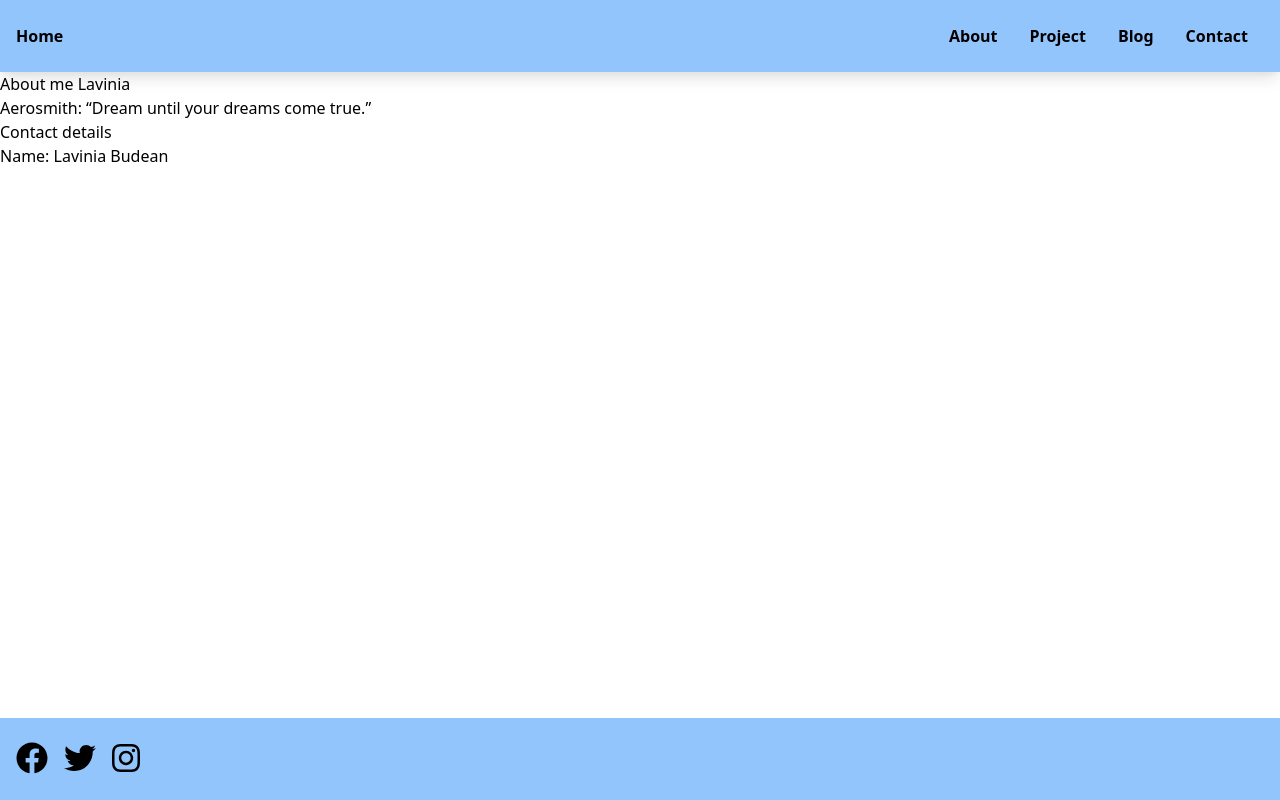
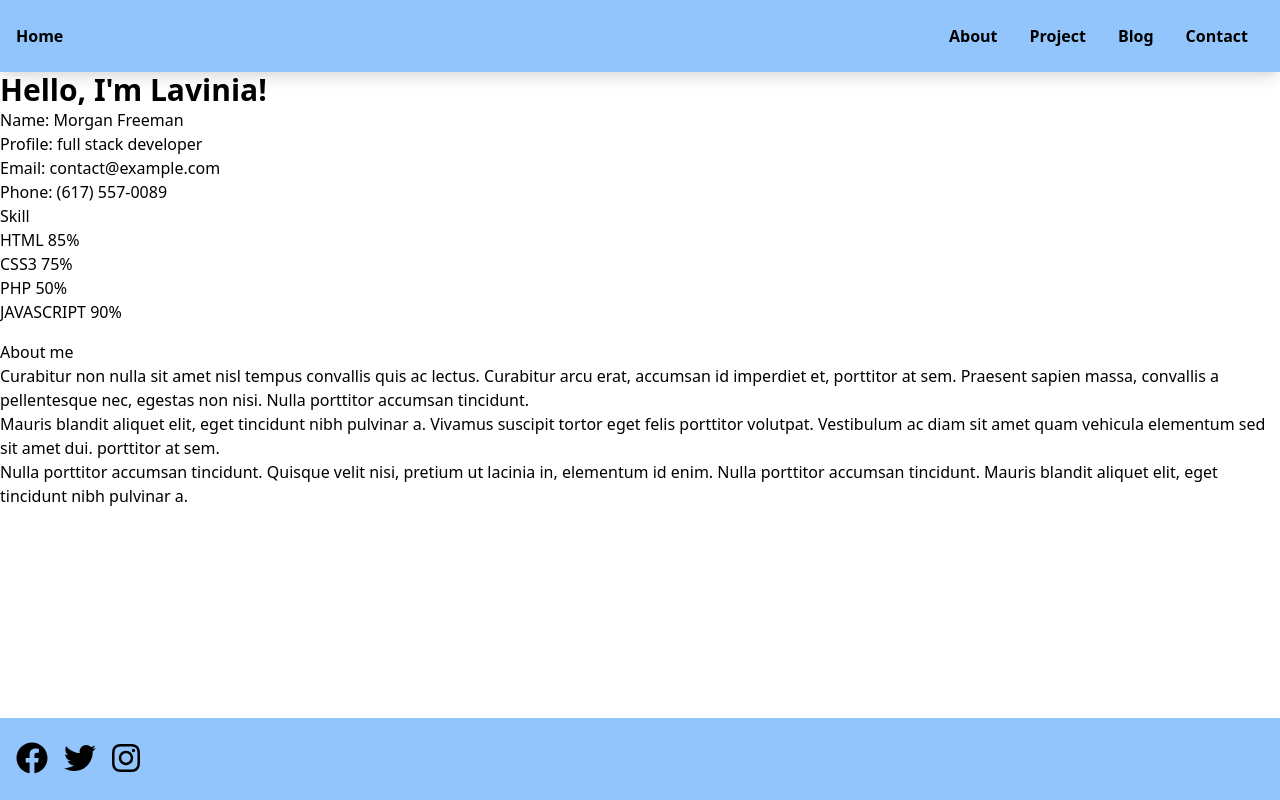
Before and after one commit to lavinialavi/individualPj, a React (Create React App) app in the folder blog/: page /about in a window 1280 px wide. Built offline with nearby package versions, Linux system fonts and the light colour scheme.

Commit message:
"worked on contact me"

```diff
--- a/blog/package.json
+++ b/blog/package.json
@@ -12,6 +12,7 @@
     "react": "^16.12.0",
     "react-codepen-embed": "^1.0.1",
     "react-dom": "^16.12.0",
+    "react-instagram-embed": "^1.5.0",
     "react-router-dom": "^5.1.2",
     "react-scripts": "3.4.0",
     "video-react": "^0.14.1"
--- a/blog/src/blogPostList.js
+++ b/blog/src/blogPostList.js
@@ -1,17 +1,18 @@
 const blogPostsList = [
     {
-        title: 'Hey, first',
-        link: 'hey-first',
+        title: 'Envision YOU',
+        link: 'first-blog',
         date: '25 Feb',
-        author: 'Author: Daniel',
-        summary: 'h ldhlk ldkshak kdklash lkhlksad'
+        author: 'Elena ',
+        summary: 'If You Are Working On Something That You Really Care About, You Don’t Have To Be Pushed. The Vision Pulls You',
+        picture: '/media/coffee.png'
     },
     {
         title: 'Hey, second',
-        link: 'dsadsa',
+        link: 'second-blog',
         date: '26 Feb',
-        author: 'Author: Daniel',
-        summary: 'h ldhlk ldkshak kdklash lkhlksad'
+        author: 'Author: Lavinia',
+        summary: 'Dream until your dreams come true'
     },
 ]
 
--- a/blog/src/components/About.js
+++ b/blog/src/components/About.js
@@ -4,18 +4,66 @@ import Layout from './Layout'
 function About(props) {
     return (
         <Layout>
-            <h2>About me {props.title}</h2>
+     <div className="container mx-auto">
+            <h1 className="font-bold text-3xl" >Hello, I'm Lavinia!</h1>
+            <div className="flex">
+                      <div className="col-sm-6 col-md-7">
+                        <div className="about-info">
+                          <p><span className="title-s">Name: </span> <span>Morgan Freeman</span></p>
+                          <p><span className="title-s">Profile: </span> <span>full stack developer</span></p>
+                          <p><span className="title-s">Email: </span> <span>contact@example.com</span></p>
+                          <p><span className="title-s">Phone: </span> <span>(617) 557-0089</span></p>
+                        </div>
+                      </div>
+                    </div>
+                    <div className="skill-mf">
+                      <p className="title-s">Skill</p>
+                      <span>HTML</span> <span className="pull-right">85%</span>
+                      <div className="progress">
+                        <div className="progress-bar" role="progressbar" style={{width: '85%'}} aria-valuenow={85} aria-valuemin={0} aria-valuemax={100} />
+                      </div>
+                      <span>CSS3</span> <span className="pull-right">75%</span>
+                      <div className="progress">
+                        <div className="progress-bar" role="progressbar" style={{width: '75%'}} aria-valuenow={75} aria-valuemin={0} aria-valuemax={100} />
+                      </div>
+                      <span>PHP</span> <span className="pull-right">50%</span>
+                      <div className="progress">
+                        <div className="progress-bar" role="progressbar" style={{width: '50%'}} aria-valuenow={50} aria-valuemin={0} aria-valuemax={100} />
+                      </div>
+                      <span>JAVASCRIPT</span> <span className="pull-right">90%</span>
+                      <div className="progress">
+                        <div className="progress-bar" role="progressbar" style={{width: '90%'}} aria-valuenow={90} aria-valuemin={0} aria-valuemax={100} />
+                      </div>
+                    </div>
+                  </div>
+                  <div className="col-md-6">
+                    <div className="about-me pt-4 pt-md-0">
+                      <div className="title-box-2">
+                        <h5 className="title-left">
+                          About me
+                        </h5>
+                      </div>
+                      <p className="lead">
+                        Curabitur non nulla sit amet nisl tempus convallis quis ac lectus. Curabitur arcu erat, accumsan id
+                        imperdiet et, porttitor
+                        at sem. Praesent sapien massa, convallis a pellentesque nec, egestas non nisi. Nulla
+                        porttitor accumsan tincidunt.
+                      </p>
+                      <p className="lead">
+                        Mauris blandit aliquet elit, eget tincidunt nibh pulvinar a. Vivamus suscipit tortor eget felis
+                        porttitor volutpat. Vestibulum
+                        ac diam sit amet quam vehicula elementum sed sit amet dui. porttitor at sem.
+                      </p>
+                      <p className="lead">
+                        Nulla porttitor accumsan tincidunt. Quisque velit nisi, pretium ut lacinia in, elementum id enim.
+                        Nulla porttitor accumsan
+                        tincidunt. Mauris blandit aliquet elit, eget tincidunt nibh pulvinar a.
+                      </p>
 
-            <p> Aerosmith: “Dream until your dreams come true.” {props.mantra}</p>
-
-            <h2> Contact details{props.details} </h2>
-            <h3> Name: Lavinia Budean {props.name}</h3>
-            <p></p>
-            {props.children}
-
+            </div>
+          </div>
         </Layout>
     )
-
 }
 
 
--- a/blog/src/components/Contact.js
+++ b/blog/src/components/Contact.js
@@ -34,8 +34,6 @@ function Contact(props) {
 
     return <Layout>
         <div className="container mx-auto">
-
-
             <h1 className="font-bold text-3xl" >Contact me</h1>
             <div className="flex">
 
@@ -50,8 +48,6 @@ function Contact(props) {
                                 <input onChange={handleFirstName}  required className="block w-full bg-white rounded-sm px-0 py-1 border border-blue-200 italic" type="text" id="firstName" name="name" placeholder="Enter first name" />
                                 </label>
                             </div>
-
-
 
                             <div className="w-1/2 mr-8">
                                 <label htmlFor="lastName">Last name*
@@ -79,7 +75,7 @@ function Contact(props) {
                         <div>
                         <label htmlFor="message">Message*
 
-                            <textarea onChange={hangleMessage} required className="block w-full bg-white rounded-sm px-0 py-1 border border border-blue-200 italic" rows="5" cols="30" id="subject" name="subject" placeholder="message"></textarea>
+                            <textarea onChange= {handleMessage} required className="block w-full bg-white rounded-sm px-0 py-1 border border border-blue-200 italic" rows="5" cols="30" id="subject" name="subject" placeholder="message"/>
                         </label>
 
                         </div>
@@ -94,8 +90,9 @@ function Contact(props) {
 
         </div>
 
+    </Layout>
+}
 
-    </Layout>
-};
+
 
 export default Contact;
--- a/blog/src/components/Home.js
+++ b/blog/src/components/Home.js
@@ -5,6 +5,7 @@ import blogPostsList from '../blogPostList'
 // import "~video-react/styles/scss/video-react";
 import '../../node_modules/video-react/dist/video-react.css';
 import { Player } from 'video-react';
+
 
 
 function Home(props) {
@@ -27,16 +28,20 @@ function Home(props) {
                     }
                     )
                 }
-
             </ul>
 
-        <Player
-      playsInline
-      poster="/assets/poster.png"
-       className= "h-2 w-2" src="https://media.w3.org/2010/05/sintel/trailer_hd.mp4"/>
+            <Player
+        playsInline
+        poster="/media/coffee.png"
 
+        fluid={false}
+        width={600}
+        height={300}
+
+
+      />
         </Layout>
-    );
+    )
 }
 
 
--- a/blog/src/components/Project.js
+++ b/blog/src/components/Project.js
@@ -1,15 +1,15 @@
 import React from 'react';
 import Layout from './Layout'
- import Codepan from './Codepan'
+import Codepan from './Codepan'
 
 
 
 function Project(props) {
     return (
-        <Layout>
+        <Layout >
             <h1>{props.title}</h1>
             <small>{props.rules}</small>
-            <h3>Made by me: {props.author}</h3>
+            <h3 className="font-bold">A little project I have worked on {props.author} </h3>
             <Codepan>
 
             </Codepan>
```
Also changed, not shown: blog/src/media/coffee.png (added), 1 other file (tests, documents, lock files or other folders).
